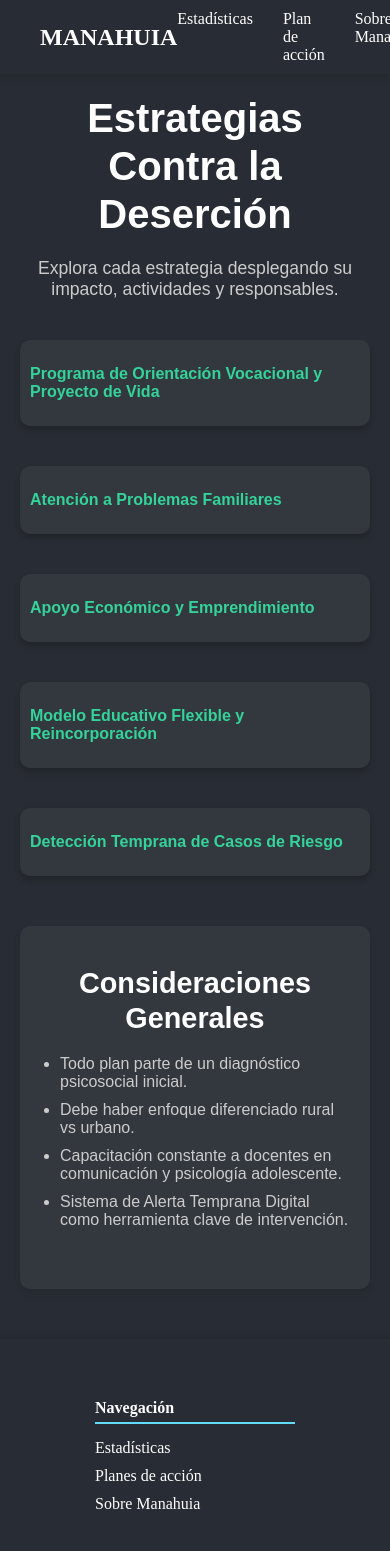
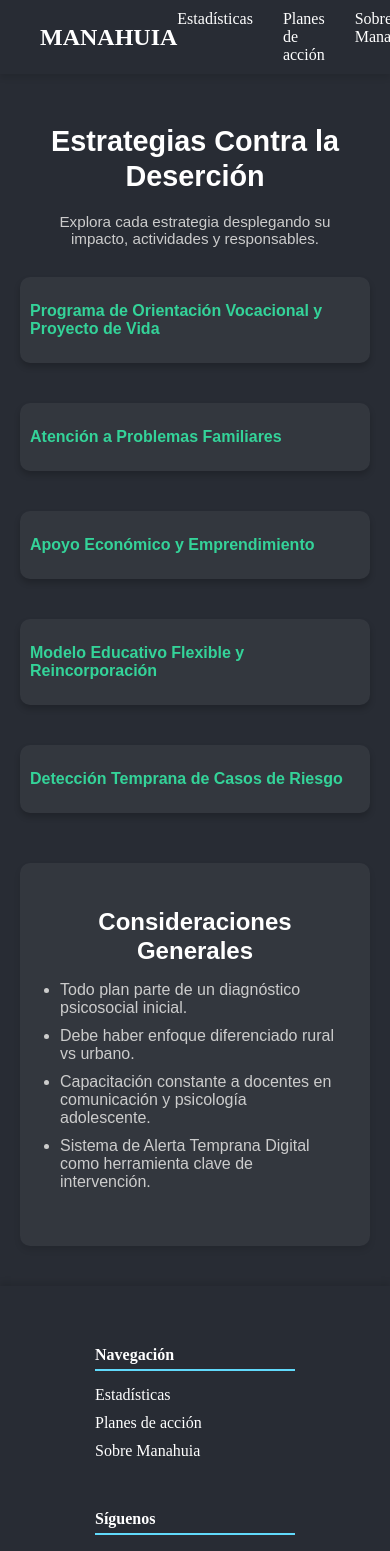
Before and after one commit to VisualR29/ServicioSocialProyect, a React (Create React App) app: page /plan in a window 390 px wide. Shown: the top 1551 px of the page. Built offline with nearby package versions, Linux system fonts and the light colour scheme.

Commit message:
ResponsiveAbout

```diff
--- a/src/App.css
+++ b/src/App.css
@@ -127,6 +127,32 @@ li {
 }
 
 /* ───── Responsividad global ───── */
+@media (max-width: 1024px) {
+  .main-container {
+    padding: 20px;
+  }
+
+  .title {
+    font-size: 2rem;
+    margin-bottom: 15px;
+  }
+
+  .description {
+    font-size: 1rem;
+    margin-bottom: 30px;
+    padding: 0 10px;
+  }
+
+  .section {
+    padding: 16px;
+    font-size: 0.95rem;
+  }
+
+  .section h3 {
+    font-size: 1.3rem;
+  }
+}
+
 @media (max-width: 768px) {
   h1 {
     font-size: 1.8rem;
@@ -138,6 +164,55 @@ li {
 
   h3 {
     font-size: 1.2rem;
+  }
+
+  .sub-container {
+    padding: 10px;
+  }
+
+  .title {
+    font-size: 1.5rem;
+    margin-bottom: 12px;
+  }
+
+  .description {
+    font-size: 0.95rem;
+    margin-bottom: 30px;
+  }
+
+  .section {
+    padding: 16px;
+    font-size: 0.95rem;
+    max-width: 100%;
+  }
+
+  .section h3 {
+    font-size: 1.1rem;
+  }
+
+  .content {
+    gap: 16px;
+  }
+
+  .main-container {
+    padding: 0 10px;
+  }
+
+  .section {
+    width: 100%;
+    max-width: 100%;
+    font-size: 0.9rem;
+    padding: 14px;
+    margin-bottom: 15px;
+  }
+
+  .section h3 {
+    font-size: 1.1rem;
+    text-align: center;
+  }
+
+  .align-left {
+    text-align: left;
   }
 
   .data-grid,
--- a/src/components/Header.jsx
+++ b/src/components/Header.jsx
@@ -15,7 +15,7 @@ const Header = () => {
                         <NavLink to="/">Estadísticas</NavLink>
                     </li>
                     <li>
-                        <NavLink to="/plan">Plan de acción</NavLink>
+                        <NavLink to="/plan">Planes de acción</NavLink>
                     </li>
                     <li>
                         <NavLink to="/nosotros">Sobre Manahuia</NavLink>
--- a/src/pages/About.jsx
+++ b/src/pages/About.jsx
@@ -12,14 +12,14 @@ const About = () => {
                 <div className="content">
                     <BlockText
                         title="Misión"
-                        alignLeft={true}
+                        alignLeft={false}
                     >
                         Erradicar la deserción escolar, proporcionando recursos educativos accesibles, apoyo emocional y programas de tutoría para empoderar a los estudiantes, fomentando un entorno educativo inclusivo que inspire el compromiso y el éxito académico.
                     </BlockText>
 
                     <BlockText
                         title="Visión"
-                        alignLeft={true}
+                        alignLeft={false}
                     >
                         Para el 2030, crear un futuro donde cada estudiante tenga acceso equitativo a oportunidades educativas, y la deserción escolar sea una problemática superada, estableciendo un entorno educativo que nutra el potencial de cada estudiante.
                     </BlockText>
--- a/src/styles/Institution.css
+++ b/src/styles/Institution.css
@@ -11,15 +11,14 @@
 
 /* ─────────────── Encabezado ─────────────── */
 .institution-details h2 {
-    font-size: 28px;
+    font-size: 1.7rem;
     margin-top: 40px;
-    /* Más separación del header */
     margin-bottom: 5px;
     text-align: center;
 }
 
 .subtitle {
-    font-size: 18px;
+    font-size: 1.1rem;
     color: #6c757d;
     margin-bottom: 20px;
     text-align: center;
--- a/src/styles/NotFound.css
+++ b/src/styles/NotFound.css
@@ -1,14 +1,15 @@
-/* ─────────────── Contenedor principal ─────────────── */
+/* ─────────────── Contenedor ─────────────── */
 .notfound-container {
     display: flex;
     flex-direction: column;
     align-items: center;
     justify-content: center;
+    padding: 40px 20px;
+    min-height: calc(100vh - 60px);
     text-align: center;
-    padding: 40px 20px;
 }
 
-/* ─────────────── Código 404 ─────────────── */
+/* ─────────────── Título (Error 404) ─────────────── */
 .notfound-title {
     font-size: 6rem;
     font-weight: bold;
@@ -20,6 +21,7 @@
 .notfound-text {
     font-size: 1.5rem;
     margin-bottom: 30px;
+    color: #ccc;
 }
 
 /* ─────────────── Botón de regreso ─────────────── */
@@ -30,9 +32,26 @@
     border-radius: 5px;
     font-weight: bold;
     text-decoration: none;
-    transition: background-color 0.3s ease;
+    transition: background-color 0.3s;
 }
 
 .notfound-button:hover {
     background-color: #08c68a;
 }
+
+/* ─────────────── Responsive ─────────────── */
+@media (max-width: 768px) {
+    .notfound-title {
+        font-size: 4rem;
+    }
+
+    .notfound-text {
+        font-size: 1.2rem;
+        padding: 0 10px;
+    }
+
+    .notfound-button {
+        padding: 8px 16px;
+        font-size: 0.95rem;
+    }
+}
--- a/src/styles/Plan.css
+++ b/src/styles/Plan.css
@@ -1,7 +1,10 @@
 /* ─────────────── Título principal ─────────────── */
 .plan-title {
+    margin-top: 40px;
     margin-bottom: 20px;
-    font-size: 2.5rem;
+    font-size: 1.7rem;
+    text-align: center;
+
 }
 
 /* ─────────────── Contenedor general del acordeón ─────────────── */
@@ -82,12 +85,14 @@
     border-radius: 10px;
     box-shadow: 0 4px 6px rgba(0, 0, 0, 0.1);
     transition: transform 0.3s ease;
+    padding: 20px;
 }
 
 .plan-considerations h2 {
     margin-top: 20px;
     font-size: 1.8rem;
     color: white;
+    text-align: center;
 }
 
 .plan-considerations ul {
@@ -106,3 +111,45 @@ details[open] .accordion-title span:last-child {
     transform: rotate(180deg);
     transition: transform 0.3s ease;
 }
+
+/* ─────────────── Responsive ─────────────── */
+@media (max-width: 768px) {
+    .plan-title {
+        font-size: 1.8rem;
+    }
+
+    .accordion-title {
+        font-size: 1.1rem;
+        flex-wrap: wrap;
+    }
+
+    .accordion-description {
+        font-size: 1rem;
+        max-width: 100%;
+    }
+
+    .timeline-table {
+        font-size: 0.85rem;
+    }
+
+    .timeline-table td,
+    .timeline-table th {
+        padding: 8px;
+    }
+
+    .plan-considerations {
+        padding: 15px;
+    }
+
+    .plan-considerations h2 {
+        font-size: 1.5rem;
+    }
+
+    .plan-considerations ul {
+        padding-left: 15px;
+    }
+
+    .accordion-item {
+        padding: 10px;
+    }
+}
```
